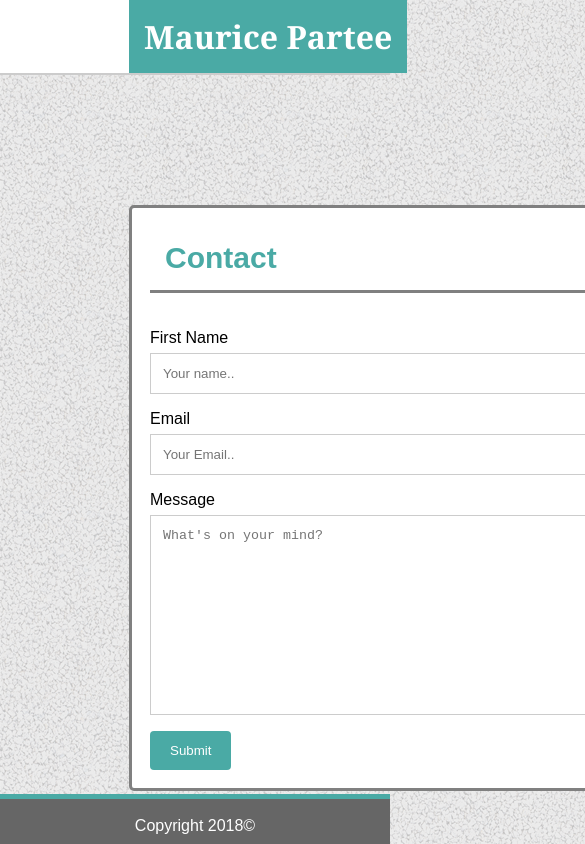
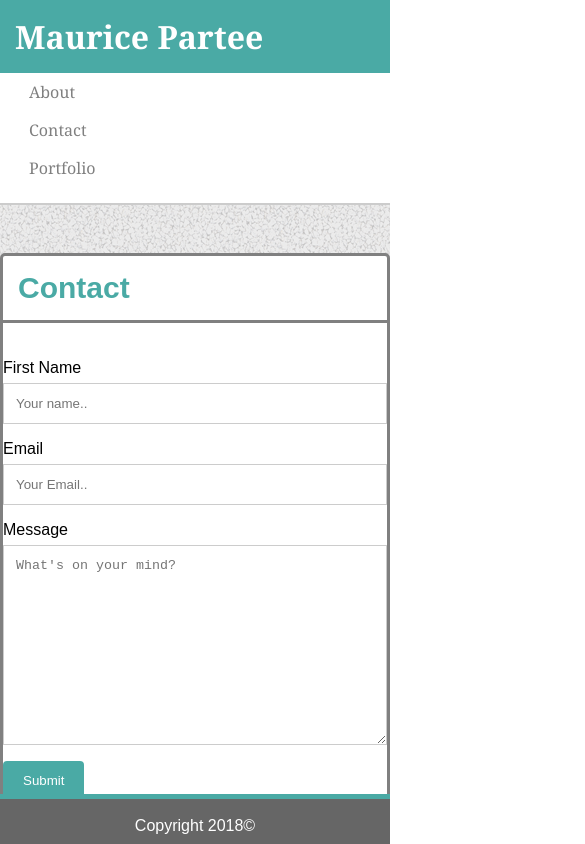
Before and after one commit to Mpartee123/Responsive-Portfolio, a plain HTML site: page contact.html in a window 390 px wide. Shown: the top 844 px of the page, 585 px wide, since content can reach past the window. Drawn offline with Linux system fonts and the light colour scheme.

Commit message:
completed mobile styling

```diff
--- a/assets/css/style_contact.css
+++ b/assets/css/style_contact.css
@@ -3,6 +3,12 @@
     margin: 0;
     padding: 0;
 
+}
+
+.clearfix::after {
+    content: "";
+    display: block;
+    clear: both;
 }
 
 html,body {
@@ -15,6 +21,7 @@ background-color: white;
 border-bottom-width: 2px;
 border-bottom-color: #cccccc;
 border-bottom-style: solid;
+    padding: 0 5rem;
 }
 #container {
     min-height: 100%;
@@ -39,19 +46,19 @@ body{
     }
 
     header div {
-        width: 960px;
-        margin: 0 129px;
+        /*width: 960px;*/
+        /*margin: 0 129px;*/
         font-family: 'Georgia','Times New Roman', Times, serif;
     }
 
     nav {
+        float: right;
         list-style-type: none;
-        margin: 0;
+        margin: 1.6rem 0;
         padding: 0;
         display: inline-block;
         text-align: right;
         position: relative;
-        left: 480px;
     }
 
     li {
@@ -116,12 +123,9 @@ body{
             border-style: solid;
             border-color: grey;
             border-radius: 5px;
-            padding: 18px;
+            padding: 1rem;
             position: relative;
-            top: 130px;
-            width: 960px;
-            margin-bottom: 130px;
-            margin-left: 129px;
+            margin: 5rem;
         }
 
     footer {
@@ -137,3 +141,53 @@ body{
             color: white;
             border-top: 5px solid #4aaaa5;
           }
+
+@media screen and (max-width: 605px) {
+    .container {
+    margin: 3rem;
+    }
+    header div {
+        display: grid;
+        padding: 0;
+        margin: 0;
+    }
+    .header {
+        padding: 0;
+        margin: 0;
+    }
+    a {
+        display: -webkit-box;
+        padding: .5rem;
+    }
+    li {
+        border-right: none;
+    }
+    nav {
+        margin: 0;
+        padding: 0 0 1rem 1rem;
+    }
+
+}
+
+@media screen and (max-width: 450px) {
+    .container {
+        width: 100%;
+        margin: 3rem 0;
+        padding: 0;
+    }
+
+    header div {
+        display: grid;
+        padding: 0;
+        margin: 0;
+    }
+
+    a {
+        display: -webkit-box;
+    }
+
+    nav {
+        margin: 0;
+        padding: 0 0 1rem 1rem;
+    }
+}
--- a/contact.html
+++ b/contact.html
@@ -17,7 +17,7 @@ not displayed. The information between the BODY and /BODY tags is displayed.-->
 </head>
 
 <body>
-    <header>
+    <header class="header">
         <!--Below should be a tab at the top left of the screen-->
        <div>
         <h1>Maurice Partee</h1>
@@ -31,7 +31,7 @@ not displayed. The information between the BODY and /BODY tags is displayed.-->
 
 <main>
 
-    <div class="container">
+    <div class="container clearfix">
             <h2>Contact</h2><br><br>
             <form action="action_page.php">
 
```
